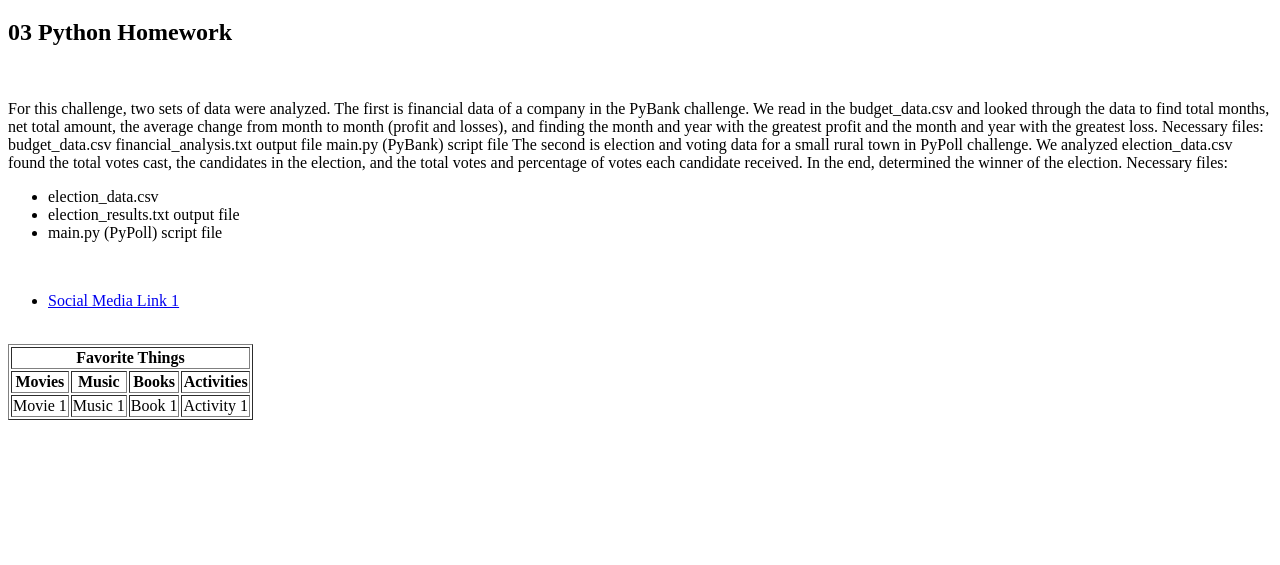
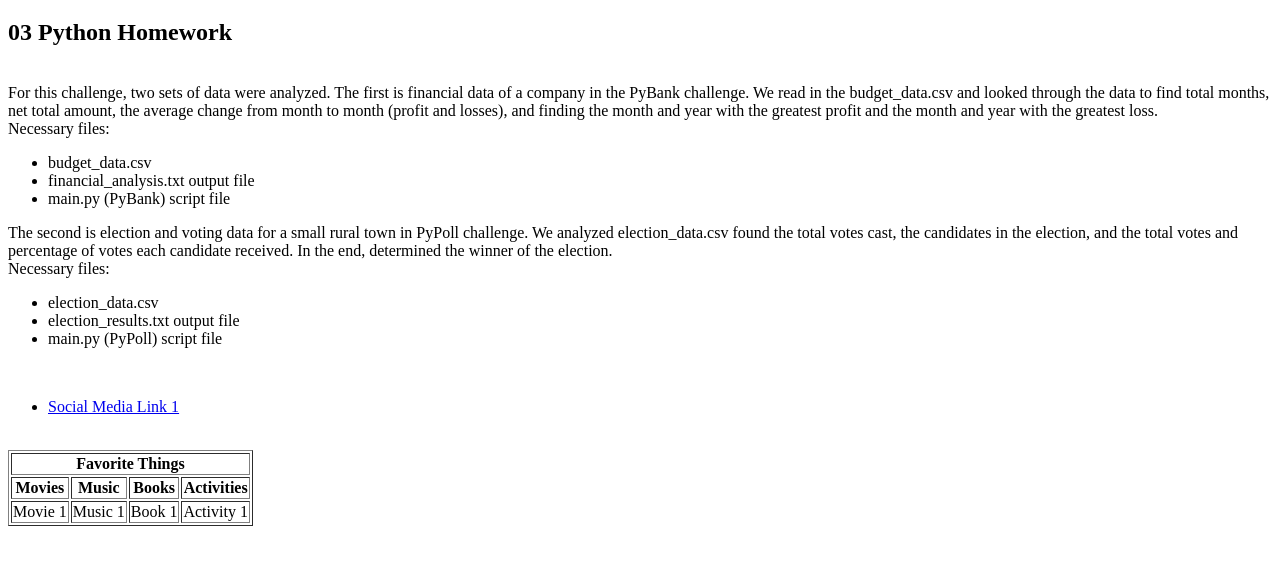
Before and after one commit to 33north/03__Python__python-challenge, a plain HTML site: page index.html in a window 1280 px wide. Shown: the part 61-626 px from the top of the page. Drawn offline with Linux system fonts and the light colour scheme.

Commit message:
20220222 - Updated more on the website
- Changed the paragraph tag information.
- Added another unordered list.
- Changed paragraph tags to article tags and added more article tags.

```diff
--- a/index.html
+++ b/index.html
@@ -9,26 +9,30 @@
   <h2>03 Python Homework</h2>
   <br>
 
-  <p>
+  <article>
     For this challenge, two sets of data were analyzed.
 
     The first is financial data of a company in the PyBank challenge. We read in the budget_data.csv and looked through the data to find total months, net total amount, the average change from month to month (profit and losses), and finding the month and year with the greatest profit and the month and year with the greatest loss.
-
+  </article>
+  <article>
     Necessary files:
-
-      budget_data.csv
-      financial_analysis.txt output file
-      main.py (PyBank) script file
-
+    <ul>
+      <li>budget_data.csv</li>
+      <li>financial_analysis.txt output file</li>
+      <li>main.py (PyBank) script file</li>
+    </ul>
+  </article>
+  <article>
     The second is election and voting data for a small rural town in PyPoll challenge. We analyzed election_data.csv found the total votes cast, the candidates in the election, and the total votes and percentage of votes each candidate received. In the end, determined the winner of the election.
-
+  </article>
+  <article>
     Necessary files:
     <ul>
       <li>election_data.csv</li>
       <li>election_results.txt output file</li>
       <li>main.py (PyPoll) script file</li>
-  </ul>
-  </p>
+    </ul>
+  </article>
   <br>
 
   <ul>
```
